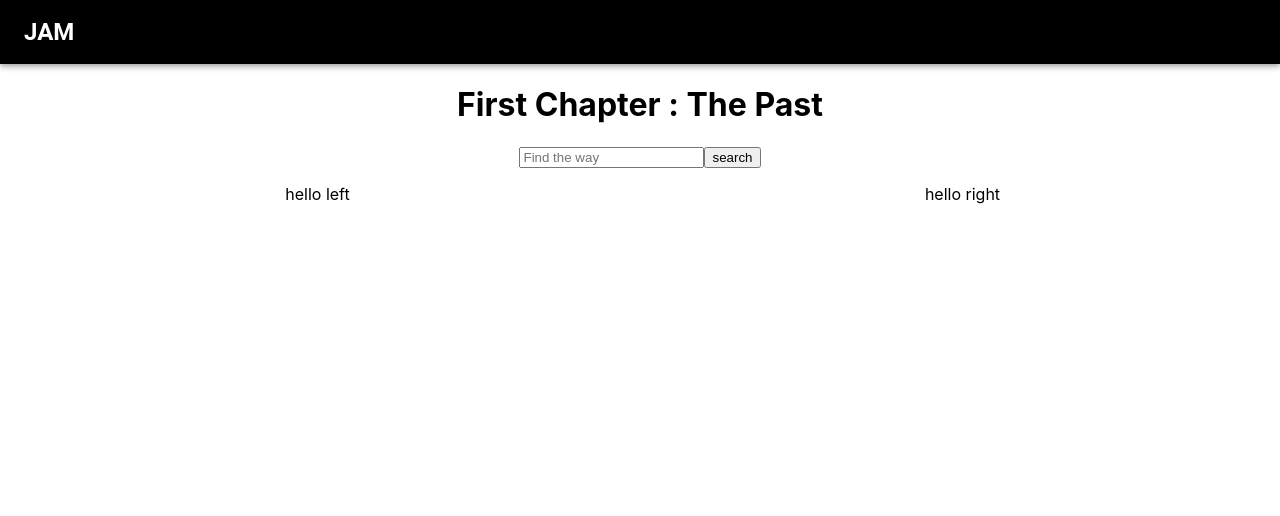
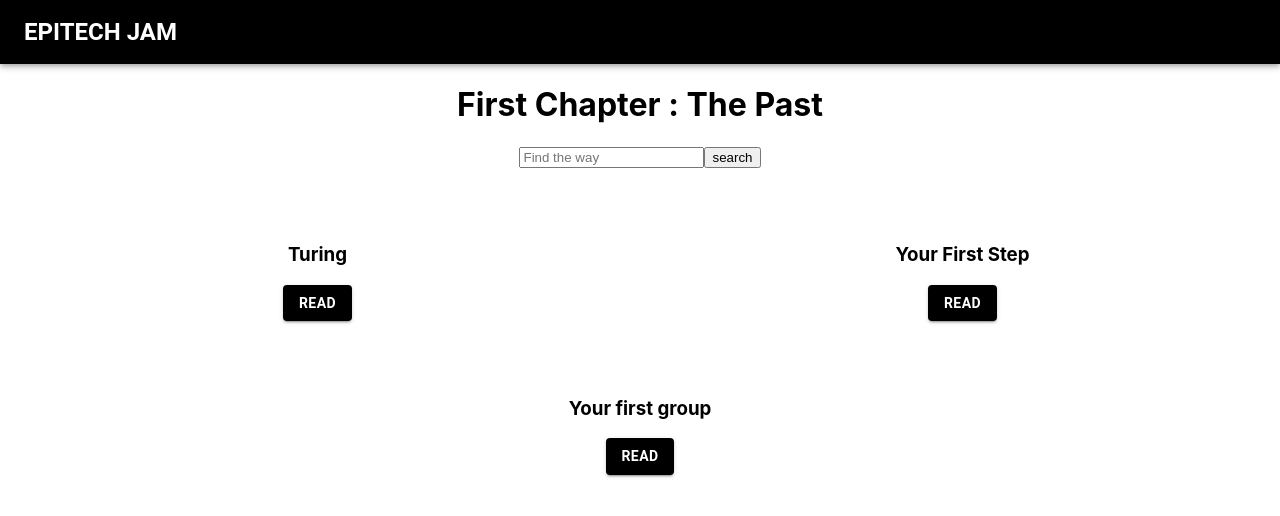
Before and after one commit to Ilyes-Z/GameJam_Epitech, a React (Create React App) app: page /#/chapterOne in a window 1280 px wide. Shown: the top 516 px of the page. Built offline with nearby package versions, Linux system fonts and the light colour scheme.

Commit message:
the past chapter

```diff
--- a/src/Component/ChapterOne.css
+++ b/src/Component/ChapterOne.css
@@ -9,13 +9,23 @@
   grid-auto-rows: 100px;
   grid-template-areas:
     "a a a a b b b b"
-    "a a a a b b b b";
+    "a a a a b b b b"
+    "c c c c d d d d"
+    "c c c c d d d d";
 }
 .item1 {
   grid-area: a;
-  justify-self: left;
+  align-self: center;
 }
 .item2 {
   grid-area: b;
-  justify-self: center;
+  align-self: center;
 }
+.item3 {
+  grid-area: c;
+  align-self: center;
+}
+.item4 {
+  grid-area: d;
+  align-self: center;
+}
--- a/src/Component/ChapterOne.js
+++ b/src/Component/ChapterOne.js
@@ -1,5 +1,9 @@
 import React, { useState } from 'react';
+import ArticlesDialog from './Dialog/Articles';
+import ArticlesBasic from './Dialog/Basic';
+import GroupArticle from './Dialog/GroupArticle';
 import './ChapterOne.css';
+
 const ChapterOne = () => {
 
   const [Token, setToken] = useState('');
@@ -29,14 +33,18 @@ const ChapterOne = () => {
       </form>
       <div className='wrapper'>
         <div className='item1'>
-          <p>
-            hello left
-          </p>
+          <h3>Turing</h3>
+          <ArticlesDialog />
         </div>
         <div className='item2'>
-          <p>hello right</p>
+          <h3>Your First Step</h3>
+          <ArticlesBasic />
         </div>
       </div>
+        <div>
+          <h3>Your first group</h3>
+          <GroupArticle />
+        </div>
     </div>
   );
 }
--- a/src/Component/ChapterThree.js
+++ b/src/Component/ChapterThree.js
@@ -50,6 +50,7 @@ const ChapterThree = () => {
       </div>
       <div>
         <p>slt Future </p>
+        <p>“On n'est toujours que trop ce que les hommes veulent que l'on soit." Rousseau</p>
       </div>
     </div>
   );
--- /dev/null
+++ b/src/Component/Dialog/Articles.js
@@ -0,0 +1,48 @@
+import React from 'react';
+import Dialog from '@material-ui/core/Dialog';
+import DialogTitle from '@material-ui/core/DialogTitle';
+import { Button, makeStyles } from '@material-ui/core';
+
+const useStyles = makeStyles((theme) => ({
+  title: {
+    flexGrow: 1,
+    fontWeight: 'bold',
+    textDecoration: 'none',
+    color: '#ffffff',
+  },
+  background: {
+    backgroundColor: '#000000'
+  }
+}));
+
+function ArticlesDialog(props) {
+  const classes = useStyles();
+  const [open, setOpen] = React.useState(false);
+
+  const handleClickOpen = () => {
+    setOpen(true);
+  };
+
+  const handleClose = () => {
+    setOpen(false);
+  };
+
+  return (
+    <div>
+      <Button
+        className={classes.background}
+          variant="contained"
+          color="primary"
+          onClick={handleClickOpen}
+          style={{fontWeight: 'bold', alignItem: 'center'}}
+        >
+          Read
+      </Button>
+      <Dialog open={open} onClose={handleClose} aria-labelledby="form-dialog-title">
+        <DialogTitle id="form-dialog-title">Turing Machine</DialogTitle>
+      </Dialog>
+    </div>
+  );
+}
+
+export default ArticlesDialog;
--- /dev/null
+++ b/src/Component/Dialog/Basic.js
@@ -0,0 +1,53 @@
+import React from 'react';
+import Dialog from '@material-ui/core/Dialog';
+import DialogTitle from '@material-ui/core/DialogTitle';
+import { Button, makeStyles } from '@material-ui/core';
+
+const useStyles = makeStyles((theme) => ({
+  title: {
+    flexGrow: 1,
+    fontWeight: 'bold',
+    textDecoration: 'none',
+    color: '#ffffff',
+  },
+  background: {
+    backgroundColor: '#000000'
+  }
+}));
+
+function ArticlesBasic(props) {
+  const classes = useStyles();
+  const [open, setOpen] = React.useState(false);
+
+  const handleClickOpen = () => {
+    setOpen(true);
+  };
+
+  const handleClose = () => {
+    setOpen(false);
+  };
+
+  return (
+    <div>
+      <Button
+        className={classes.background}
+          variant="contained"
+          color="primary"
+          onClick={handleClickOpen}
+          style={{fontWeight: 'bold', alignItem: 'center'}}
+        >
+          Read
+      </Button>
+      <Dialog open={open} onClose={handleClose} aria-labelledby="form-dialog-title">
+        <DialogTitle id="form-dialog-title">Your Start</DialogTitle>
+        <p>During the C Pool in first year at EPITECH.<br/>
+          At first you didn't know what you were doing<br/>
+          And we've found a short video of you trying to understand
+        </p>
+        <iframe src="https://giphy.com/embed/yPRo73ILrGjny" width="480" height="271" frameBorder="0" class="giphy-embed" allowFullScreen></iframe><p></p>
+      </Dialog>
+    </div>
+  );
+}
+
+export default ArticlesBasic;
--- /dev/null
+++ b/src/Component/Dialog/GroupArticle.js
@@ -0,0 +1,50 @@
+import React from 'react';
+import Dialog from '@material-ui/core/Dialog';
+import DialogTitle from '@material-ui/core/DialogTitle';
+import Video from './apeTogether.mp4';
+import { Button, makeStyles } from '@material-ui/core';
+
+const useStyles = makeStyles((theme) => ({
+  title: {
+    flexGrow: 1,
+    fontWeight: 'bold',
+    textDecoration: 'none',
+    color: '#ffffff',
+  },
+  background: {
+    backgroundColor: '#000000'
+  }
+}));
+
+function GroupArticle(props) {
+  const classes = useStyles();
+  const [open, setOpen] = React.useState(false);
+
+  const handleClickOpen = () => {
+    setOpen(true);
+  };
+
+  const handleClose = () => {
+    setOpen(false);
+  };
+
+  return (
+    <div>
+      <Button
+        className={classes.background}
+          variant="contained"
+          color="primary"
+          onClick={handleClickOpen}
+          style={{fontWeight: 'bold', alignItem: 'center'}}
+        >
+          Read
+      </Button>
+      <Dialog open={open} onClose={handleClose} aria-labelledby="form-dialog-title">
+        <DialogTitle id="form-dialog-title">Your first team Work</DialogTitle>
+        <video controls autostart autoPlay src={Video} type="video/mp4" />
+      </Dialog>
+    </div>
+  );
+}
+
+export default GroupArticle;
--- a/src/Component/Header.js
+++ b/src/Component/Header.js
@@ -23,7 +23,7 @@ function Header(props) {
       <Toolbar>
         <Box display='flex' flexGrow={1}>
           <Typography variant="h5">
-            <Link to='/' className={classes.title}>JAM</Link>
+            <Link to='/' className={classes.title}>EPITECH JAM</Link>
           </Typography>
         </Box>
       </Toolbar>
```
Also changed, not shown: 1 other file (tests, documents, lock files or other folders).
